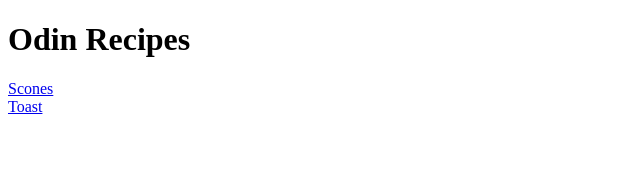
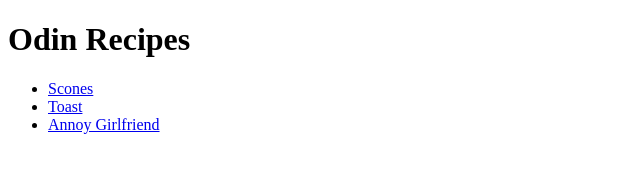
Before and after one commit to RizzleRix/odin-recipes, a plain HTML site: page index.html in a window 1280 px wide. Shown: the whole page, without its empty margins (0-640 px from the left). Drawn offline with Linux system fonts and the light colour scheme.

Commit message:
modified index.html to add bullet points / lists

```diff
--- a/index.html
+++ b/index.html
@@ -8,9 +8,10 @@
 <body>
     <h1>Odin Recipes</h1>
 
-    <a href="./recipes/scones.html">Scones</a>
-    <br>
-    <a href="./recipes/toast.html">Toast</a>
-
+    <ul>
+        <li><a href="./recipes/scones.html">Scones</a></li>
+        <li><a href="./recipes/toast.html">Toast</a></li>
+        <li><a href="./recipes/annoy-girlfriend.html">Annoy Girlfriend</a></li>
+    </ul>
 </body>
 </html>
```
